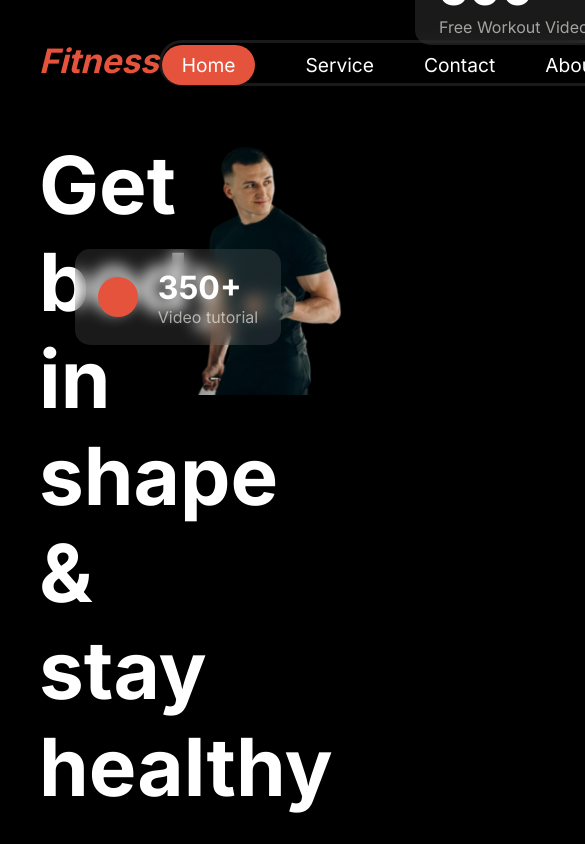
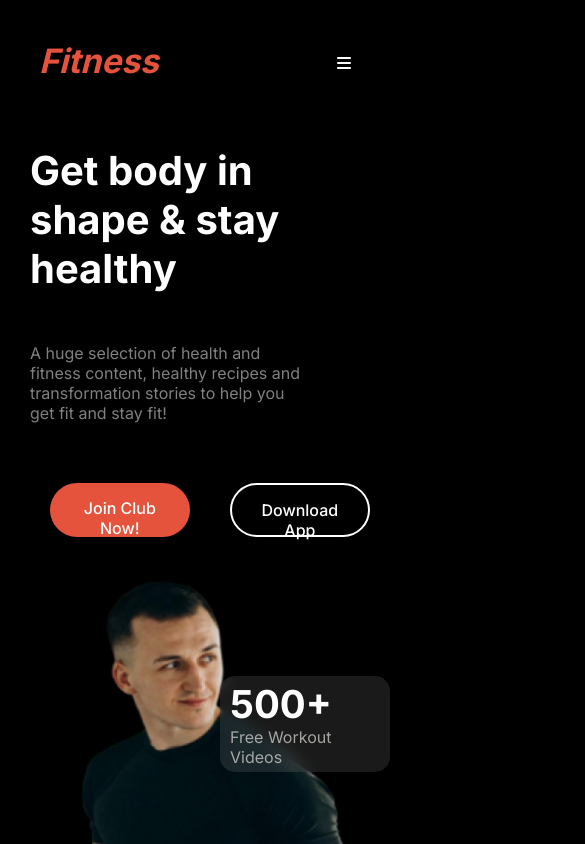
Before and after one commit to jyoti-prokash/Assignment-2, a plain HTML site: page index.html in a window 390 px wide. Shown: the top 844 px of the page, 585 px wide, since content can reach past the window. Drawn offline with Linux system fonts and the light colour scheme.

Commit message:
responsive header section

```diff
--- a/index.html
+++ b/index.html
@@ -3,13 +3,17 @@
 <head>
     <meta charset="UTF-8">
     <meta name="viewport" content="width=device-width, initial-scale=1.0">
+    <script src="https://kit.fontawesome.com/41ecff1ae2.js" crossorigin="anonymous"></script>
     <link rel="stylesheet" href="styles/style.css">
     <link rel="stylesheet" href="styles/mediaquery.css">
     <title>Document</title>
 </head>
 <body>
     <nav class="nav-bar">   <!--nav-bar section -->
-        <h1>Fitness</h1>
+        <div class="nav-small">
+            <h1>Fitness</h1>
+        <div class="nav-menu"><i class="fa-solid fa-bars"></i></div>
+        </div>
             <ul>
                 <li><a href="#"><span id="home">Home</span></a></li>
                 <li><a href="#">Service</a></li>
@@ -21,7 +25,9 @@
         <div class="header-text">
             <h1 class="header-title">Get body in <br> shape & stay <br> healthy</h1>
                 <p class="header-description">A huge selection of health and fitness content, healthy recipes and transformation stories to help you get fit and stay fit!</p>
-            <button class="btn-primary">Join Club Now!</button><button class="btn-secondry">Download App</button>
+                <div class="btn">
+                    <button class="btn-primary">Join Club Now!</button><button class="btn-secondry">Download App</button>
+                </div>
         </div>
         <div class="header-img">
             <img src="images/Images 2.png" alt="">
--- a/styles/mediaquery.css
+++ b/styles/mediaquery.css
@@ -0,0 +1,75 @@
+@media screen and (max-width: 576px) {
+    .nav-bar{
+        flex-direction: column;
+
+    }
+    .nav-bar ul{
+        display: none;
+        width: 100%;
+        }
+    .nav-menu{
+        display: block;
+        color: white;
+        cursor: pointer;
+    }
+    .nav-small{
+        display: flex;
+        justify-content: space-between;
+        align-items: center;
+    }
+    body{
+        width: 100%;
+    }
+    .header-section{
+        width: 100%;
+        height: 400px;
+        margin: 0 auto;
+        flex-direction: column;
+    }
+    .header-text{
+        width: 100%;
+        margin: 10px auto;
+        padding-left: 30px;
+    }
+    .header-description{
+        color: rgba(255, 255, 255, 0.5);
+        width: 75%;
+    }
+    .btn{
+        display: flex;
+        justify-content: center;
+        margin: 0px auto;
+        padding: 10px 20px;
+    }
+    .btn-primary, .btn-secondry{
+        font-size: 1rem;
+        width: fit-content;
+    }
+    .header-title{
+        font-size: 2.5rem;
+        color: white;
+    }
+    .header-img img{
+        margin: 0px auto;
+        padding-left: 50px;
+    }
+    .header-img-box1{
+        margin-left: 20px;
+        padding: 3px 10px;
+        width: fit-content;
+    }
+    .header-img-box2{
+        padding: 3px 10px;
+        width: fit-content;
+    }
+    .header-img-box1 h1{
+        color: white;
+        font-size: 1.50rem;
+    }
+    .header-img-box2 h1{
+        color: white;
+        font-size: 2.40rem;
+    }
+
+
+}
--- a/styles/style.css
+++ b/styles/style.css
@@ -40,6 +40,10 @@ height: 46px;
     color: white;
     margin-right: 50px;
     text-decoration: none;
+}
+.nav-menu{
+    display: none;
+    color: white;
 }
 #home{
     color: white;
```
